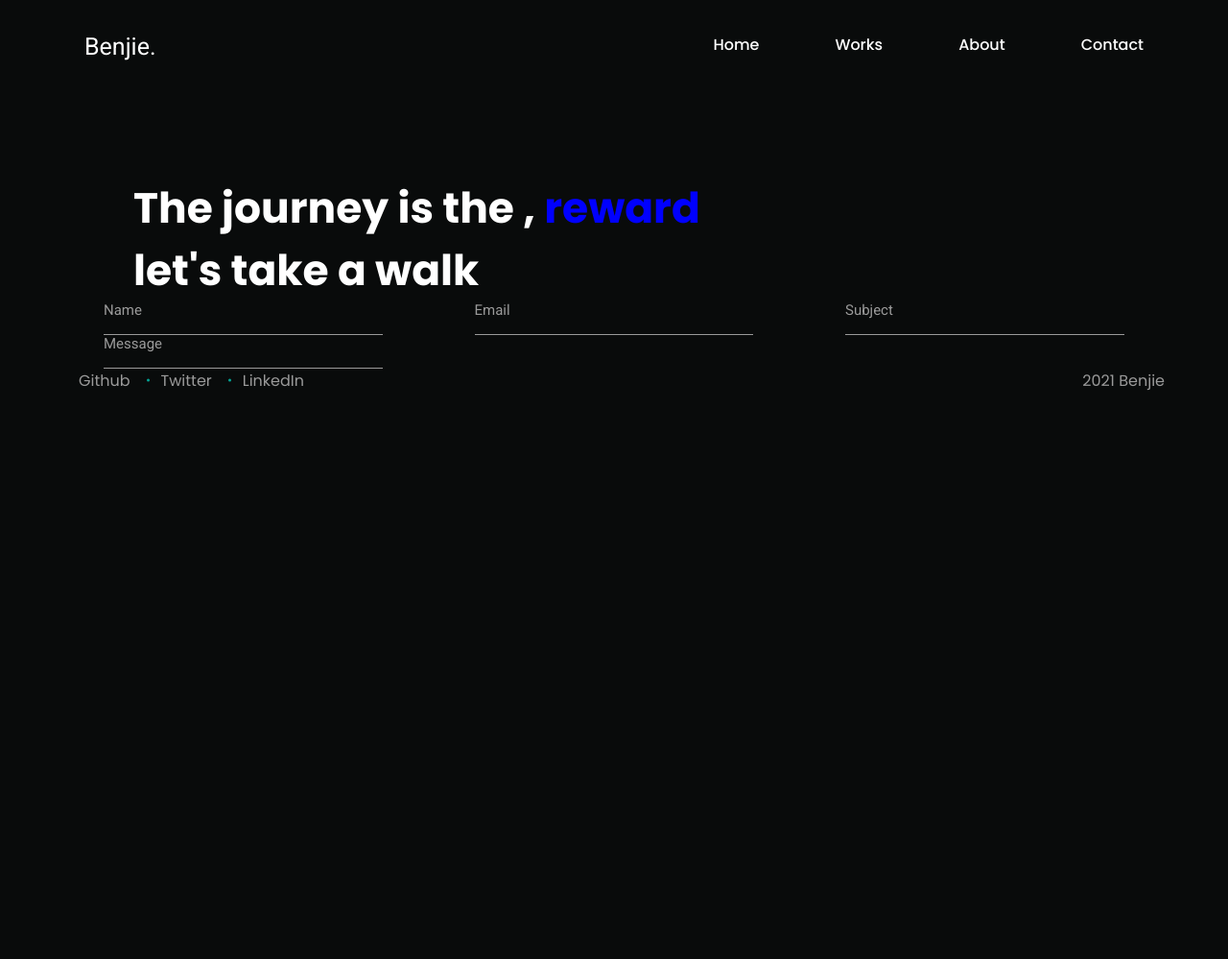
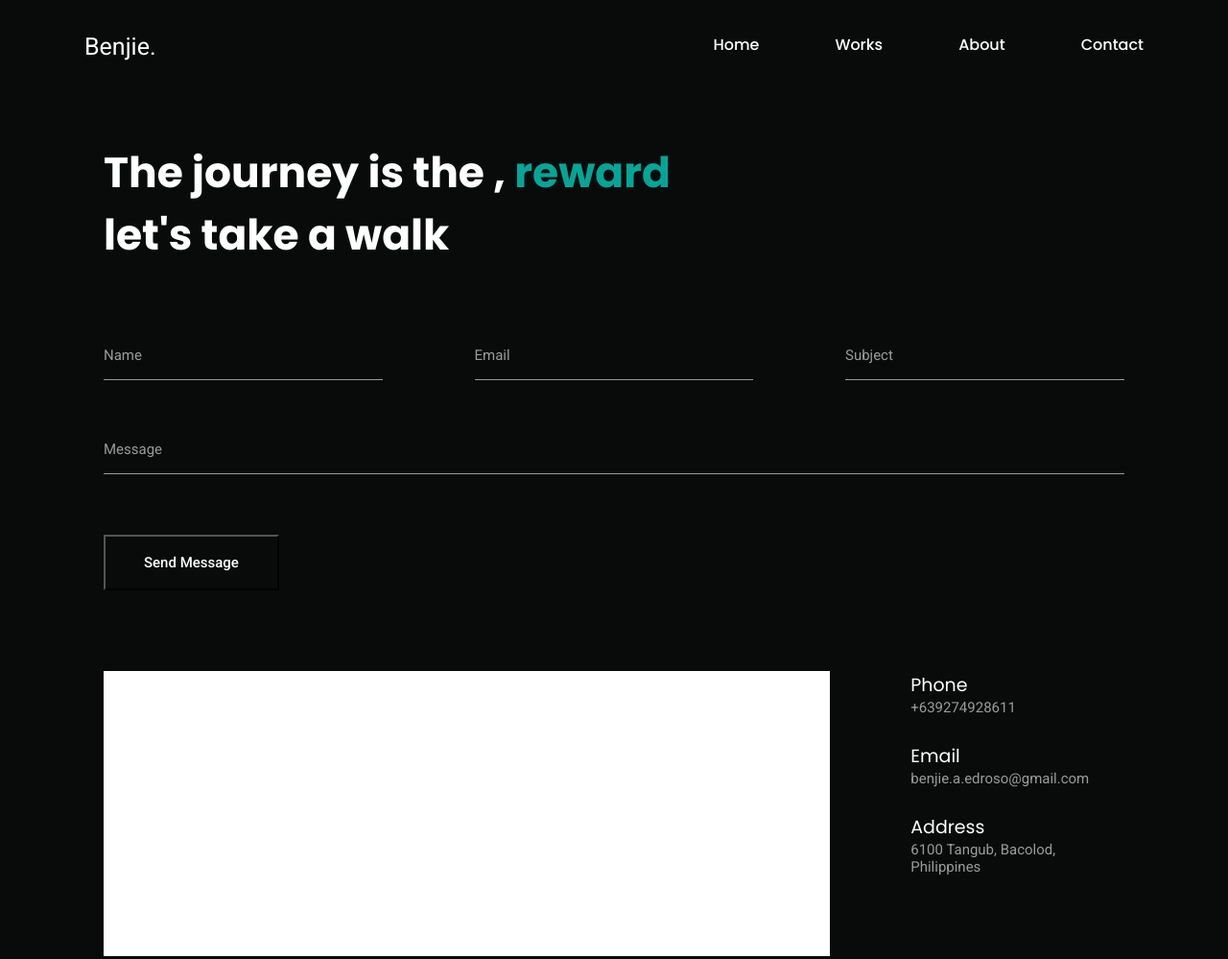
Before and after one commit to BenjieEdroso/BenjieEdroso.github.io, a website with bundled scripts: page contact.html in a window 1280 px wide. Shown: the top 999 px of the page at 96% size. Before the commit the page ends 800 px from the top, so only its background shows below. Built offline with nearby package versions, Linux system fonts and the light colour scheme.

Commit message:
add font

```diff
--- a/contact.html
+++ b/contact.html
@@ -34,10 +34,10 @@
       </nav>
     </div>
 
-    <div class="hero">
+    <div class="hero hero--contact">
       <h1 class="hero__greet--about">
-        The journey is the , <span class="hero__green">reward</span> let's take
-        a walk
+        The journey is the ,
+        <span class="hero__green--contact">reward</span> let's take a walk
       </h1>
     </div>
 
@@ -68,7 +68,7 @@
               />
             </div>
           </div>
-          <div class="contact__inputCont">
+          <div class="contact__inputCont contact__inputCont--msg">
             <label class="contact__label" for="message">Message</label>
             <input
               class="contact__input"
@@ -77,7 +77,39 @@
               id="message"
             />
           </div>
+
+          <div class="contact__inputCont contact__inputCont--submit">
+            <input
+              type="submit"
+              class="contact__sendMsg"
+              value="Send Message"
+              name="submit"
+            />
+          </div>
         </form>
+      </div>
+
+      <div class="contact__mapCont">
+        <div class="contact__map"></div>
+        <div class="contact__detailsCont">
+          <ul class="contact__details">
+            <li class="contact__detailsItem">
+              Phone
+              <span class="contact__subInfo">+639274928611</span>
+            </li>
+            <li class="contact__detailsItem">
+              Email<span class="contact__subInfo"
+                >benjie.a.edroso@gmail.com</span
+              >
+            </li>
+            <li class="contact__detailsItem">
+              Address
+              <address class="contact__subInfo">
+                6100 Tangub, Bacolod, Philippines
+              </address>
+            </li>
+          </ul>
+        </div>
       </div>
     </section>
 
--- a/css/sass/_contact.scss
+++ b/css/sass/_contact.scss
@@ -1,6 +1,6 @@
 .contact {
   &__container {
-    margin: 0 6.75rem;
+    margin: 0 6.75rem 5.25rem 6.75rem;
   }
 
   &__form--top {
@@ -10,6 +10,11 @@
 
   &__inputCont {
     position: relative;
+
+    &--msg,
+    &--submit {
+      margin-top: 3.937rem;
+    }
   }
   &__label {
     color: $fourth-color;
@@ -18,15 +23,77 @@
     position: absolute;
   }
 
+  &__sendMsg {
+    background: none;
+    padding: 18px 40px;
+    color: $third-color;
+    font-family: "Roboto";
+    font-size: 15px;
+    font-weight: 500;
+    cursor: pointer;
+    outline: none;
+    transition: all 0.3s ease-in-out;
+
+    &:hover {
+      color: $dark_color;
+      background-color: $third-color;
+      transition: all 0.3s ease-in-out;
+    }
+  }
+
   &__input {
     border: none;
     border-bottom: 1px solid $fourth-color;
     background: none;
     outline: none;
-
     color: $fourth-color;
     width: 18.187rem;
     font-size: 1rem;
     padding: 0.5rem clamp(2.493rem, 50%, 4.843rem);
+
+    &[type="textarea"] {
+      width: 100%;
+    }
+  }
+
+  &__mapCont {
+    margin: 0 6.75rem 4.35rem 6.75rem;
+    display: flex;
+  }
+
+  &__details {
+    display: inline-block;
+  }
+
+  &__detailsCont {
+    margin-left: 5.293rem;
+  }
+
+  &__detailsItem {
+    color: $third-color;
+    font-family: "Poppins";
+    font-size: 1.187rem;
+    margin-bottom: 1.687rem;
+
+    &:last-of-type {
+      margin-bottom: 0;
+    }
+
+    span {
+      display: block;
+    }
+  }
+
+  &__subInfo {
+    color: $fourth-color;
+    font-family: "Roboto";
+    font-size: 0.937rem;
+    font-style: normal;
+  }
+
+  &__map {
+    width: 48.331rem;
+    height: 18.588rem;
+    background-color: #fff;
   }
 }
--- a/css/sass/_hero.scss
+++ b/css/sass/_hero.scss
@@ -5,6 +5,9 @@
   align-items: baseline;
   justify-content: space-between;
   margin: $hero_mt $hero_mlr 0 $hero_mlr;
+  &--contact {
+    margin: 5.25rem 6.75rem 5.25rem 6.75rem;
+  }
 
   &__greet {
     font-size: $her0_h1_fs;
@@ -22,7 +25,11 @@
   }
 
   &__green {
-    color: blue;
+    color: $fourth-color;
+
+    &--contact {
+      color: $second-color;
+    }
   }
 
   &__intro {
```
Also changed, not shown: index.html (+1 -1 lines), css/style.css, 1 other file.
